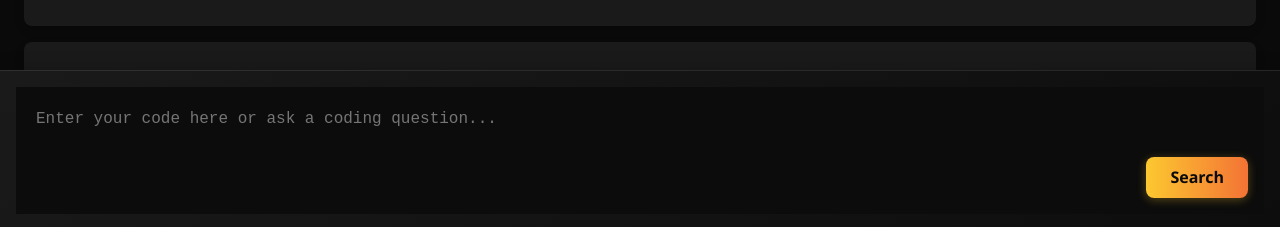
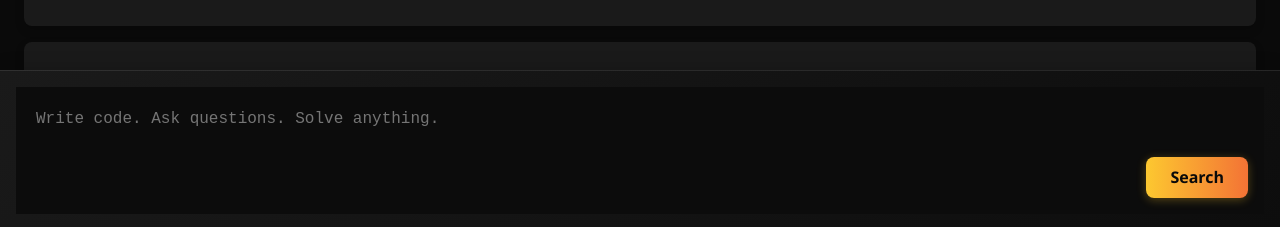
Before and after one commit to vishalsinha2004/FinderAI, a React (Vite) app in the folder Frontend/: page / in a window 1280 px wide. Shown: the part 570-797 px from the top of the page. Built offline with nearby package versions, Linux system fonts and the light colour scheme.

Commit message:
Add inputscrolling

```diff
--- a/Frontend/src/App.css
+++ b/Frontend/src/App.css
@@ -79,7 +79,9 @@ body,
 }
 
 .editor-container {
-  height: 20%;
+  height: auto;
+  min-height: 20%;
+  max-height: 50vh;
   background: linear-gradient(145deg, #1a1a1a, #0d0d0d);
   border-top: 1px solid rgba(255, 255, 255, 0.1);
   display: flex;
@@ -88,12 +90,40 @@ body,
   position: sticky;
   bottom: 0;
   z-index: 100;
+  overflow: hidden;
 }
 
 .editor-container .code {
   flex-grow: 1;
   overflow: auto;
   padding: 1rem;
+  max-height: 80vh;
+}
+
+.editor-container .code::-webkit-scrollbar {
+  width: 8px;
+  height: 8px;
+}
+
+.editor-container .code::-webkit-scrollbar-thumb {
+  background-color: #444;
+  border-radius: 4px;
+}
+
+.editor-container .code::-webkit-scrollbar-track {
+  background-color: #1a1a1a;
+}
+
+.code-textarea {
+  outline: none;
+  overflow-y: auto !important;
+  min-height: 100px;
+  resize: none;
+}
+
+.code {
+  scrollbar-width: thin;
+  scrollbar-color: #444 #1a1a1a;
 }
 
 .prism-editor__editor {
@@ -191,7 +221,7 @@ body,
 
 @media (max-width: 768px) {
   .editor-container {
-    height: 25%;
+    min-height: 25%;
   }
 
   .results-container {
@@ -211,7 +241,7 @@ body,
 
 @media (max-width: 480px) {
   .editor-container {
-    height: 25%;
+    min-height: 25%;
   }
 
   .results-container h1 {
--- a/Frontend/src/App.jsx
+++ b/Frontend/src/App.jsx
@@ -92,14 +92,15 @@ function App() {
                 onValueChange={code => setCode(code)}
                 highlight={code => prism.highlight(code, prism.languages.javascript, "javascript")}
                 padding={20}
-                placeholder="Enter your code here or ask a coding question..."
+                placeholder="Write code. Ask questions. Solve anything."
                 style={{
                   fontFamily: '"Fira code", "Fira Mono", monospace',
                   fontSize: 16,
                   backgroundColor: '#0c0c0c',
-                  height: "100%",
+                  minHeight: "100%",
                   width: "100%",
                 }}
+                textareaClassName="code-textarea"
               />
             </div>
             <button
```
